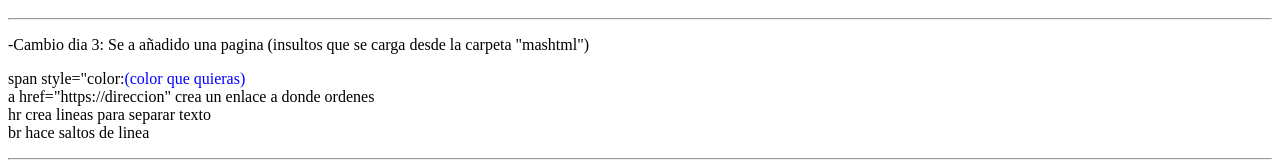
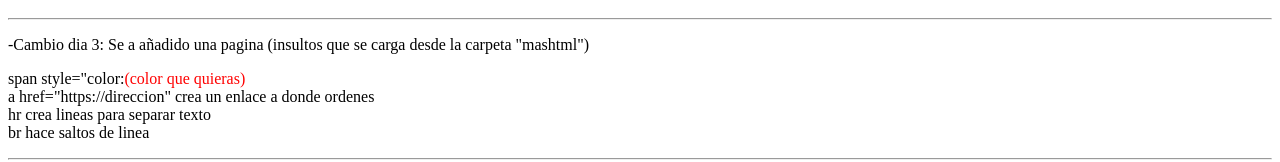
Before and after one commit to flipilopren/Apuntes-HTML-y-contenido-mi-web, a plain HTML site: page index.html in a window 1280 px wide. Shown: the part 156-318 px from the top of the page. Drawn offline with Linux system fonts and the light colour scheme.

Commit message:
Update index.html

```diff
--- a/index.html
+++ b/index.html
@@ -13,7 +13,7 @@
         <h2>Registro de cambios</h2>
 <hr>
         <p>-Cambio dia 3: Se a añadido una pagina (insultos que se carga desde la carpeta "mashtml") </p>
-       <p>span style="color:<span style="color: blue;">(color que quieras)</span> <br>
+       <p>span style="color:<span style="color: red;">(color que quieras)</span> <br>
           a href="https://direccion" crea un enlace a donde ordenes
      <br> hr crea lineas para separar texto<br>br hace saltos de linea <br>
         <p>
```
